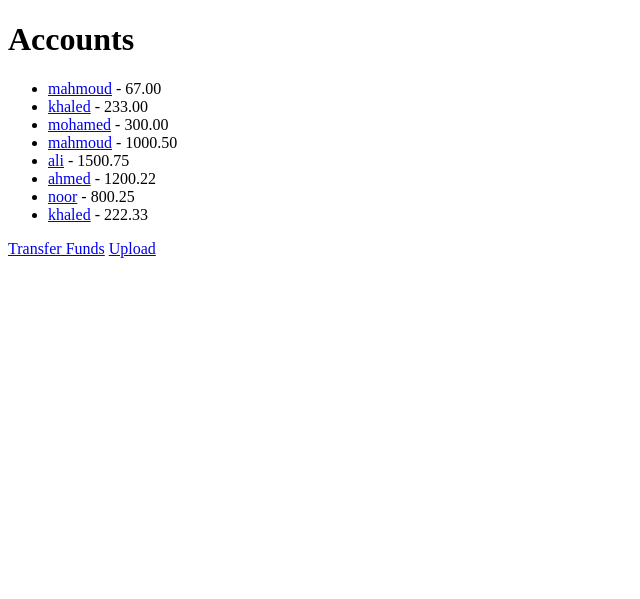
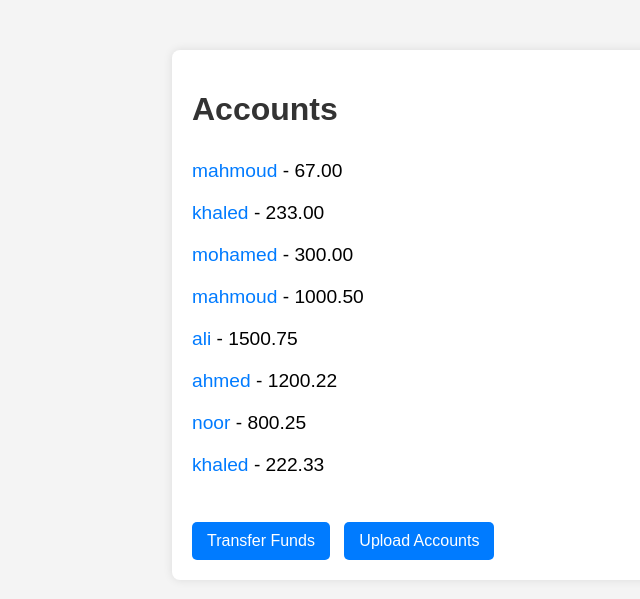
Before and after one commit to MahmoudAbuelhasaan/Account-Transfer-Task, a Django app: page /accounts/ in a window 1280 px wide. Shown: the top 599 px of the page, without its empty margins (0-640 px from the left). Run offline with Django 5.2, Linux system fonts and the light colour scheme; data comes from the database, SQL or seed files in the repository.

Commit message:
add style to templats

```diff
--- a/fund_transfer/accounts/templates/accounts/account_list.html
+++ b/fund_transfer/accounts/templates/accounts/account_list.html
@@ -2,8 +2,55 @@
 <html>
 <head>
     <title>Account List</title>
+    <style>
+        body {
+            font-family: Arial, sans-serif;
+            background-color: #f4f4f4;
+            margin: 0;
+            padding: 0;
+        }
+        .container {
+            width: 70%;
+            margin: 50px auto;
+            padding: 20px;
+            background-color: #fff;
+            box-shadow: 0 0 10px rgba(0, 0, 0, 0.1);
+            border-radius: 8px;
+        }
+        h1 {
+            color: #333;
+        }
+        ul {
+            list-style-type: none;
+            padding: 0;
+        }
+        li {
+            padding: 10px 0;
+            font-size: 1.2em;
+        }
+        li a {
+            text-decoration: none;
+            color: #007BFF;
+        }
+        li a:hover {
+            text-decoration: underline;
+        }
+        .actions a {
+            display: inline-block;
+            margin: 20px 10px 0 0;
+            padding: 10px 15px;
+            background-color: #007BFF;
+            color: #fff;
+            text-decoration: none;
+            border-radius: 5px;
+        }
+        .actions a:hover {
+            background-color: #0056b3;
+        }
+    </style>
 </head>
 <body>
+    <div class="container">
         <h1>Accounts</h1>
         <ul>
             {% for account in accounts %}
@@ -12,5 +59,10 @@
                 </li>
             {% endfor %}
         </ul>
+        <div class="actions">
             <a href="{% url 'transfer_funds' %}">Transfer Funds</a>
-    <a href="{% url 'upload_accounts' %}">Upload
+            <a href="{% url 'upload_accounts' %}">Upload Accounts</a>
+        </div>
+    </div>
+</body>
+</html>
```
Also changed, not shown: fund_transfer/accounts/templates/accounts/transfer_funds.html (+50 -0 lines), fund_transfer/accounts/templates/accounts/upload_accounts.html (+50 -0 lines). Lines whose indentation alone changed are shown as unchanged.
